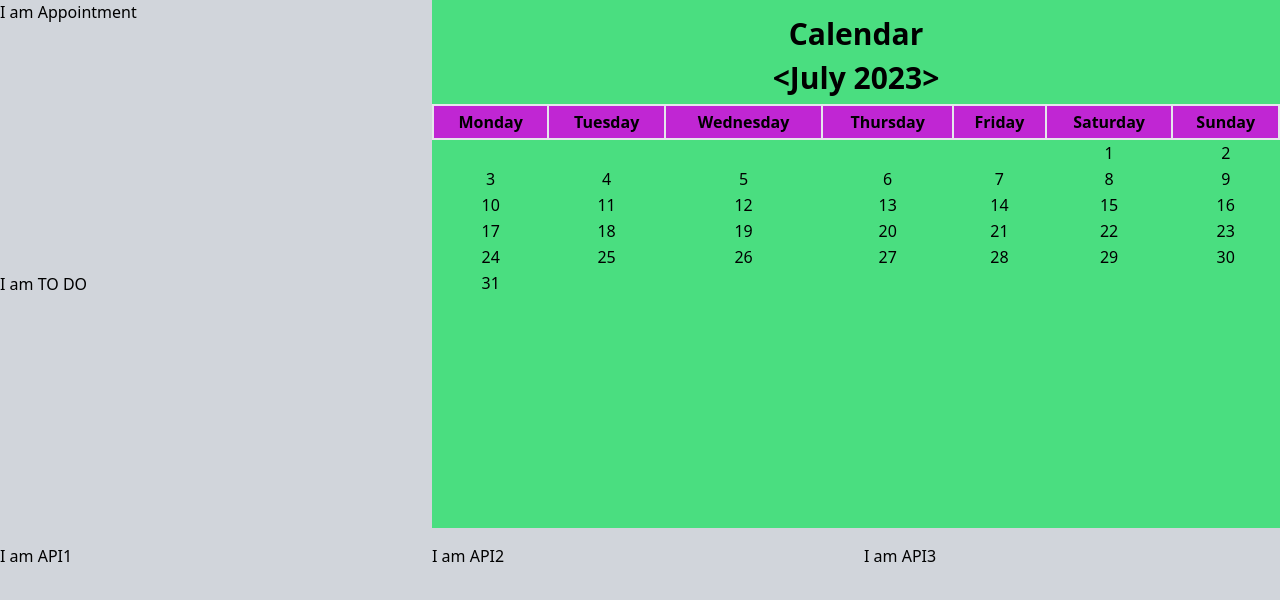
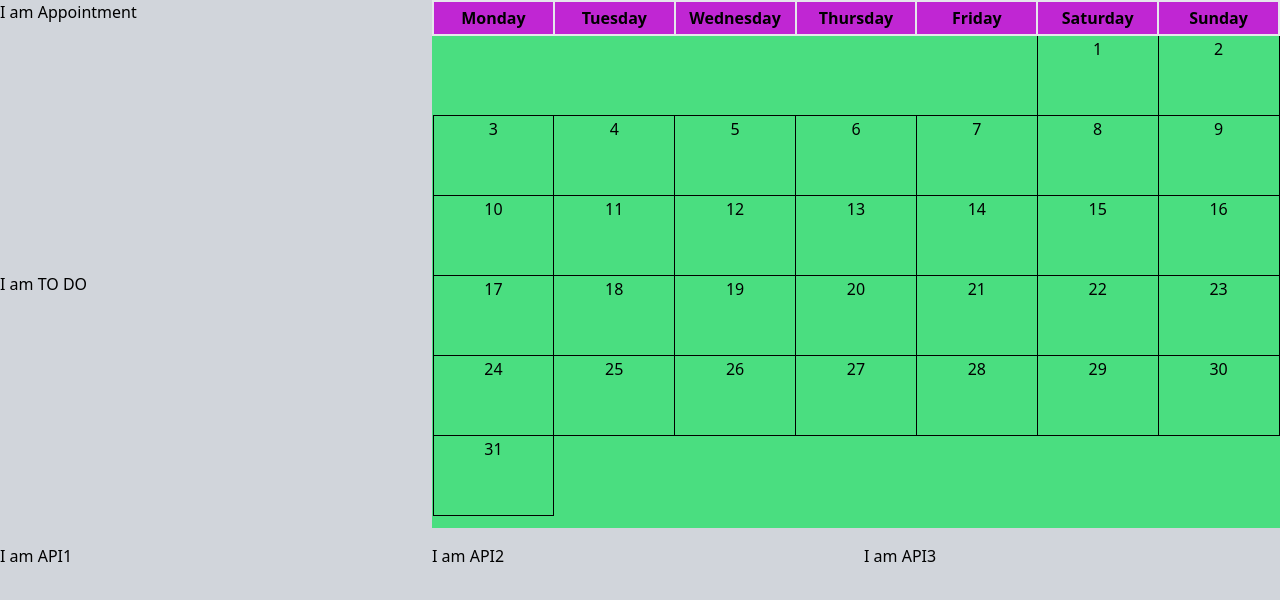
Before and after one commit to GulGulHub/Calendar, a React (Create React App) app in the folder Calender_react/react-calendar/: page / in a window 1280 px wide. Shown: the top 600 px of the page. Built offline with nearby package versions, Linux system fonts and the light colour scheme.

Commit message:
created a popup

```diff
--- a/Calender_react/react-calendar/src/App.css
+++ b/Calender_react/react-calendar/src/App.css
@@ -36,3 +36,17 @@
     transform: rotate(360deg);
   }
 }
+
+/* Add this CSS to style the day cells and show the grid */
+#my-calendar {
+  table-layout: fixed;
+  height: 100%;
+  width: 100%;
+}
+
+.day-cell {
+  height: 80px; /* Adjust the height of the day cells as desired */
+  width: 100px; /* Adjust the width of the day cells as desired */
+  border: 1px solid #000; /* Add a border to show the grid */
+  vertical-align: top; /* Align cell content to the top */
+}
--- a/Calender_react/react-calendar/src/components/Calender/Calender.js
+++ b/Calender_react/react-calendar/src/components/Calender/Calender.js
@@ -1,32 +1,62 @@
 import React, { useState } from 'react';
 import Days from './Days.js';
 import Months from './Months.js';
-import Tablehead from './Tablehead.js';
+//import Tablehead from './Tablehead.js';
+import AppointmentPopup from '../Popup/AppointmentPopup.js';
+
 
 function Calender() {
-    const [currentMonth, setCurrentMonth] = useState(new Date()); // Set the initial month here
+  const [currentMonth, setCurrentMonth] = useState(new Date());
+  const [selectedDate, setSelectedDate] = useState(null);
+  const [showPopup, setShowPopup] = useState(false);
+  const [appointments, setAppointments] = useState(
+    JSON.parse(localStorage.getItem('appointments')) || {}
+  );
 
-    return <div className='h-full'>
-    <div id="calender-wrapper" className="bg-green-400 h-full" >
-        <div id="Calender" className="text-3xl font-bold hover:text-gray-700 text-center p-2">
-            <div className="flex items-center justify-center">
-                <Months currentMonth={currentMonth} setCurrentMonth={setCurrentMonth} />
-            </div>
+  const handleDayClick = (day) => {
+    setSelectedDate(day);
+    setShowPopup(true);
+  };
+
+  const handleSaveAppointment = (date, appointment) => {
+    const dateString = date.toDateString();
+    setAppointments((prevAppointments) => ({
+      ...prevAppointments,
+      [dateString]: appointment,
+    }));
+    localStorage.setItem(
+      'appointments',
+      JSON.stringify({ ...appointments, [dateString]: appointment })
+    );
+  };
+
+  const handleClosePopup = () => {
+    setShowPopup(false);
+  };
+
+  return (
+    <div className="h-full">
+      <div id="calender-wrapper" className="bg-green-400 h-full">
+        {/* ... (rest of the code) */}
+        <div id="table_wrapper" className="">
+          <table id="my-calender" className="w-full h-full">
+
+            <tbody className="bg-transparent">
+              <Days currentMonth={currentMonth} onDayClick={handleDayClick} />
+            </tbody>
+          </table>
         </div>
-        <div id="table_wrapper" className="">
-            <table id="my-calender" className="w-full h-full">
-                <thead>
-                    <Tablehead />
-                </thead>
-                <tbody className="bg-transparent">
-                    <Days currentMonth={currentMonth} />
-                </tbody>
-            </table>
-        </div>
-    </div >
-</div>;
-
-
+      </div>
+      {showPopup && (
+        <AppointmentPopup
+          selectedDate={selectedDate}
+          currentMonth={currentMonth} // Pass currentMonth separately
+          onClose={handleClosePopup}
+          onSave={handleSaveAppointment}
+        />
+      )}
+    </div>
+  );
 }
 
 export default Calender;
--- a/Calender_react/react-calendar/src/components/Calender/Days.js
+++ b/Calender_react/react-calendar/src/components/Calender/Days.js
@@ -1,12 +1,11 @@
-import React, { useEffect } from 'react';
+import React, { useEffect, useState } from 'react';
 
-
-function Days({ currentMonth }) {
-
-
+function Days({ currentMonth, onDayClick }) {
   useEffect(() => {
     fillCalendar();
   }, [currentMonth]);
+
+  const [appointments, setAppointments] = useState({});
 
   const fillCalendar = () => {
     const firstDay = new Date(currentMonth.getFullYear(), currentMonth.getMonth(), 1);
@@ -19,20 +18,22 @@ function Days({ currentMonth }) {
     const rows = [];
     let row = [];
 
+    // Push empty cells for the days before the first day of the month
+    for (let i = 0; i < first_weekday; i++) {
+      row.push(<td key={`empty-${i}`}></td>);
+    }
+
     while (counter <= lastDay.getDate()) {
-      for (let i = 0; i < 7; i++) {
-        if (first_weekday !== i && counter === 1) {
-          row.push(<td key={`empty-${i}`}></td>);
-        } else if (first_weekday === i && counter === 1) {
+      for (let i = first_weekday; i < 7; i++) {
+        if (counter <= lastDay.getDate()) {
           row.push(
-            <td key={`day-${counter}`} className="bg-transparent bg-blue-100 text-center">
-              {counter}
-            </td>
-          );
-          counter += 1;
-        } else if (counter <= lastDay.getDate()) {
-          row.push(
-            <td key={`day-${counter}`} className="bg-transparent bg-red-400 text-center">
+            <td
+              key={`day-${counter}`}
+              className="bg-transparent bg-red-400 text-center cursor-pointer day-cell"
+              onClick={() =>
+                onDayClick(new Date(currentMonth.getFullYear(), currentMonth.getMonth(), counter))
+              }
+            >
               {counter}
             </td>
           );
@@ -44,12 +45,28 @@ function Days({ currentMonth }) {
           row = [];
         }
       }
+      first_weekday = 0; // Reset first_weekday to 0 for the remaining weeks
     }
 
     return rows;
   };
 
-  return fillCalendar();
+  return (
+    <table id="my-calendar" className="w-full h-full border-collapse">
+      <thead>
+        <tr>
+          <th className="bg-fuchsia-600 border-2 text-s p-1">Monday</th>
+          <th className="bg-fuchsia-600 border-2 text-s p-1">Tuesday</th>
+          <th className="bg-fuchsia-600 border-2 text-s p-1">Wednesday</th>
+          <th className="bg-fuchsia-600 border-2 text-s p-1">Thursday</th>
+          <th className="bg-fuchsia-600 border-2 text-s p-1">Friday</th>
+          <th className="bg-fuchsia-600 border-2 text-s p-1">Saturday</th>
+          <th className="bg-fuchsia-600 border-2 text-s p-1">Sunday</th>
+        </tr>
+      </thead>
+      <tbody className="bg-transparent">{fillCalendar()}</tbody>
+    </table>
+  );
 }
 
 export default Days;
--- a/Calender_react/react-calendar/src/components/Calender/Tablehead.js
+++ /dev/null
@@ -1,17 +0,0 @@
-import React from 'react';
-
-
-
-function Tablehead(){
-    return  <tr>
-    <th className="bg-fuchsia-600 border-2 text-s p-1">Monday</th>
-    <th className="bg-fuchsia-600 border-2 text-s p-1">Tuesday</th>
-    <th className="bg-fuchsia-600 border-2 text-s p-1">Wednesday</th>
-    <th className="bg-fuchsia-600 border-2 text-s p-1">Thursday</th>
-    <th className="bg-fuchsia-600 border-2 text-s p-1">Friday</th>
-    <th className="bg-fuchsia-600 border-2 text-s p-1">Saturday</th>
-    <th className="bg-fuchsia-600 border-2 text-s p-1">Sunday</th>
-</tr>;
-}
-
-export default Tablehead
--- /dev/null
+++ b/Calender_react/react-calendar/src/components/Popup/AppointmentPopup.js
@@ -0,0 +1,46 @@
+import React, { useState } from 'react';
+
+function AppointmentPopup({ selectedDate, currentMonth, onClose, onSave }) {
+  const [appointment, setAppointment] = useState('');
+
+  const handleInputChange = (event) => {
+    setAppointment(event.target.value);
+  };
+
+  const handleSave = () => {
+    onSave(selectedDate, appointment);
+    onClose();
+  };
+
+  return (
+    <div className="fixed top-0 left-0 right-0 bottom-0 flex items-center justify-center bg-gray-700 bg-opacity-50">
+      <div className="bg-white p-4 rounded-lg shadow-md">
+        <h3 className="text-lg font-semibold mb-2">Add Appointment</h3>
+        <p className="mb-2">Selected Date: {selectedDate.toDateString()}</p>
+
+        <textarea
+          className="w-full h-32 p-2 border border-gray-300 rounded"
+          placeholder="Enter your appointment..."
+          value={appointment}
+          onChange={handleInputChange}
+        ></textarea>
+        <div className="mt-2 flex justify-end">
+          <button
+            className="px-4 py-2 mr-2 bg-gray-400 text-white rounded"
+            onClick={onClose}
+          >
+            Cancel
+          </button>
+          <button
+            className="px-4 py-2 bg-green-500 text-white rounded"
+            onClick={handleSave}
+          >
+            Save
+          </button>
+        </div>
+      </div>
+    </div>
+  );
+}
+
+export default AppointmentPopup;
```
